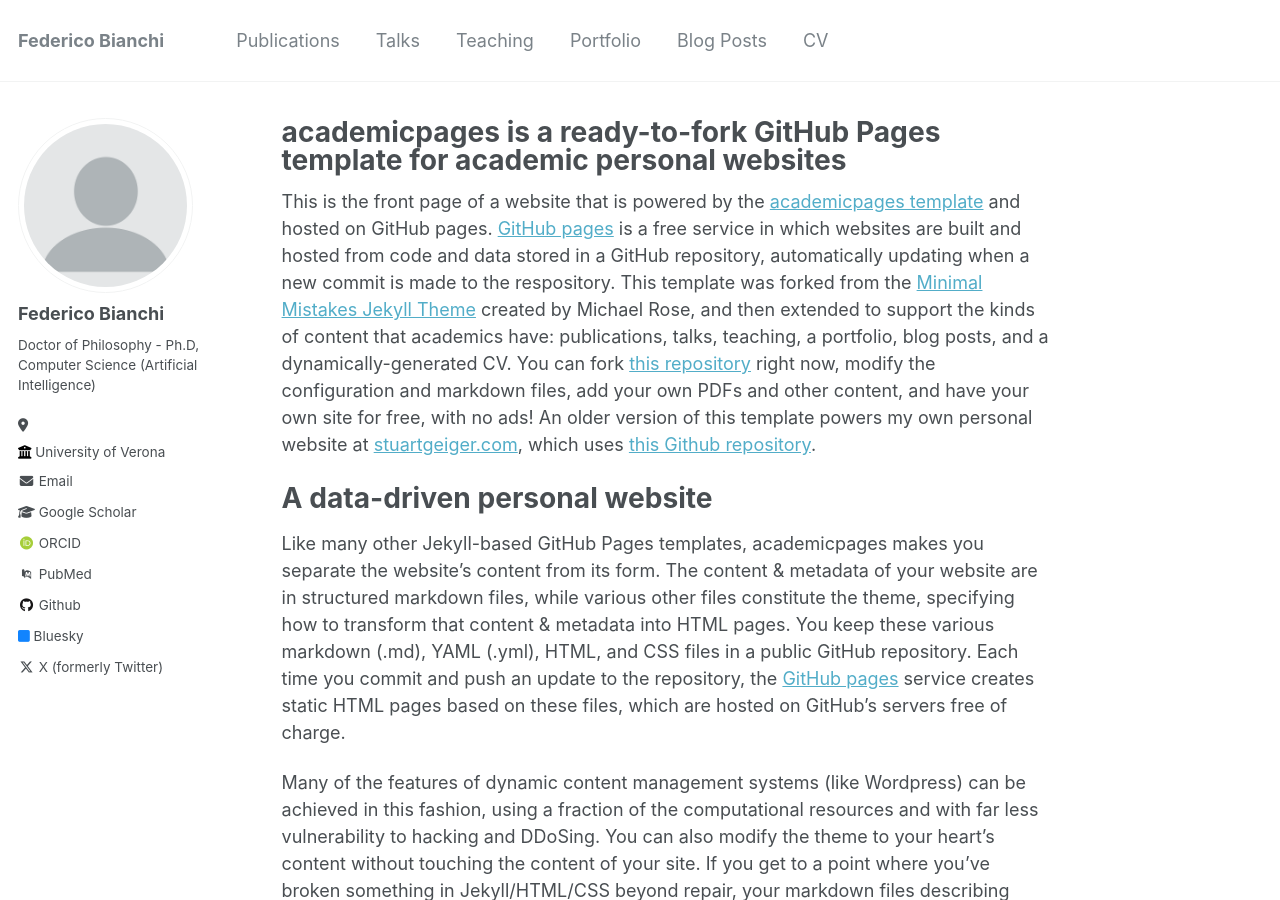
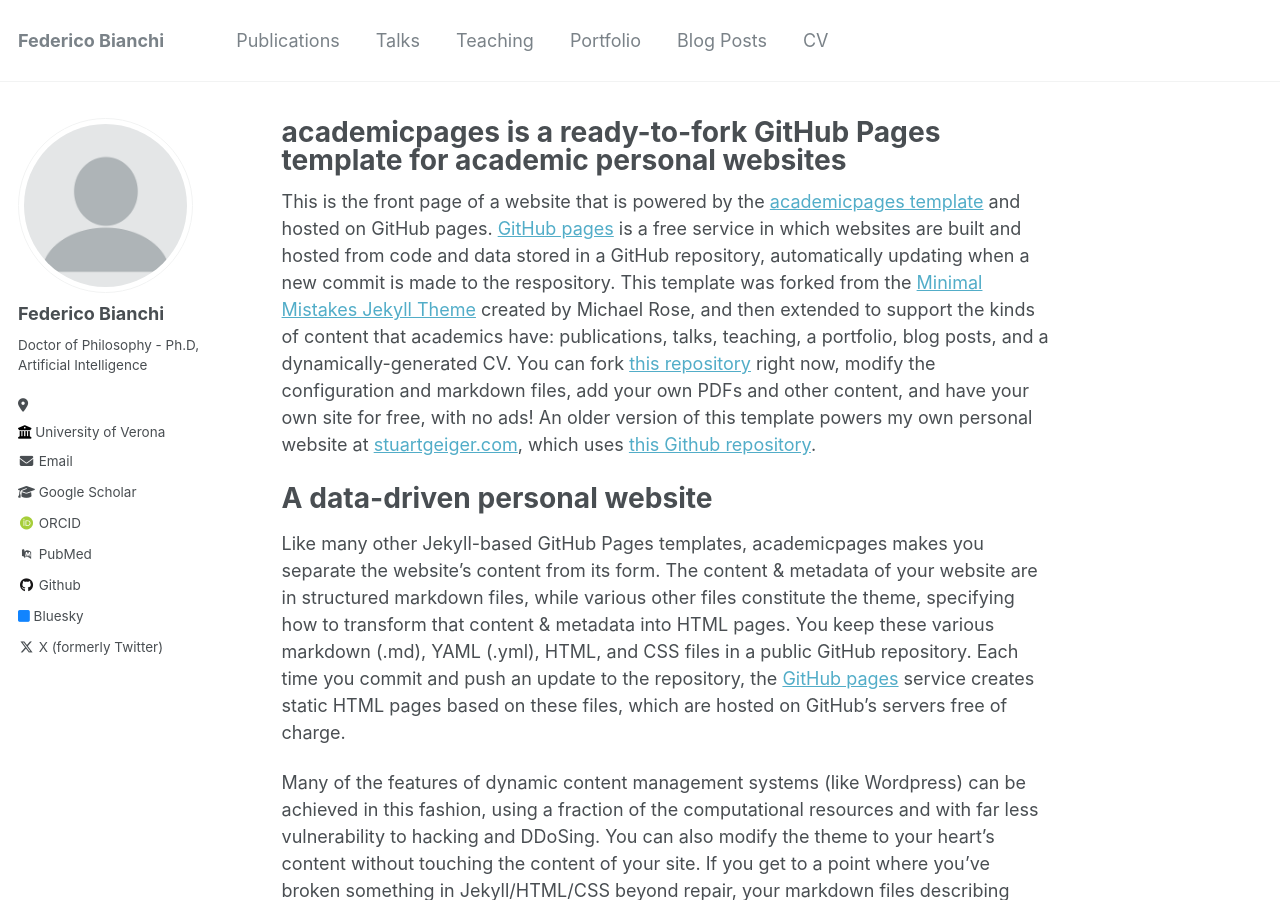
Before and after one commit to federicobianchi501/federicobianchi501.github.io, a Jekyll site: the page built from _pages/about.md, in a window 1280 px wide and 900 px high. Built offline with Jekyll 4.4.1, drawn with Linux system fonts in a browser that asks for light colours; some web fonts are replaced.

Commit message:
Update _config.yml

```diff
--- a/_config.yml
+++ b/_config.yml
@@ -9,7 +9,7 @@
 # Basic Site Settings
 locale                   : "en-US"
 title                    : "Federico Bianchi"
-title_separator          : "Doctor of Philosophy - Ph.D, Computer Science (Artificial Intelligence)"
+title_separator          : "Doctor of Philosophy - Ph.D, Artificial Intelligence"
 name                     : &name "Federico Bianchi"
 description              : &description "personal description"
 url                      : https://federicobianchi501.github.io # the base hostname & protocol for your site e.g. "https://mmistakes.github.io"
@@ -24,7 +24,7 @@ author:
   avatar           : "profile.png"
   name             : "Federico Bianchi"
   pronouns         : # example: "she/her"
-  bio              : "Doctor of Philosophy - Ph.D, Computer Science (Artificial Intelligence)"
+  bio              : "Doctor of Philosophy - Ph.D, Artificial Intelligence"
   location         : ""
   employer         : "University of Verona"
   uri              : # URL
```
